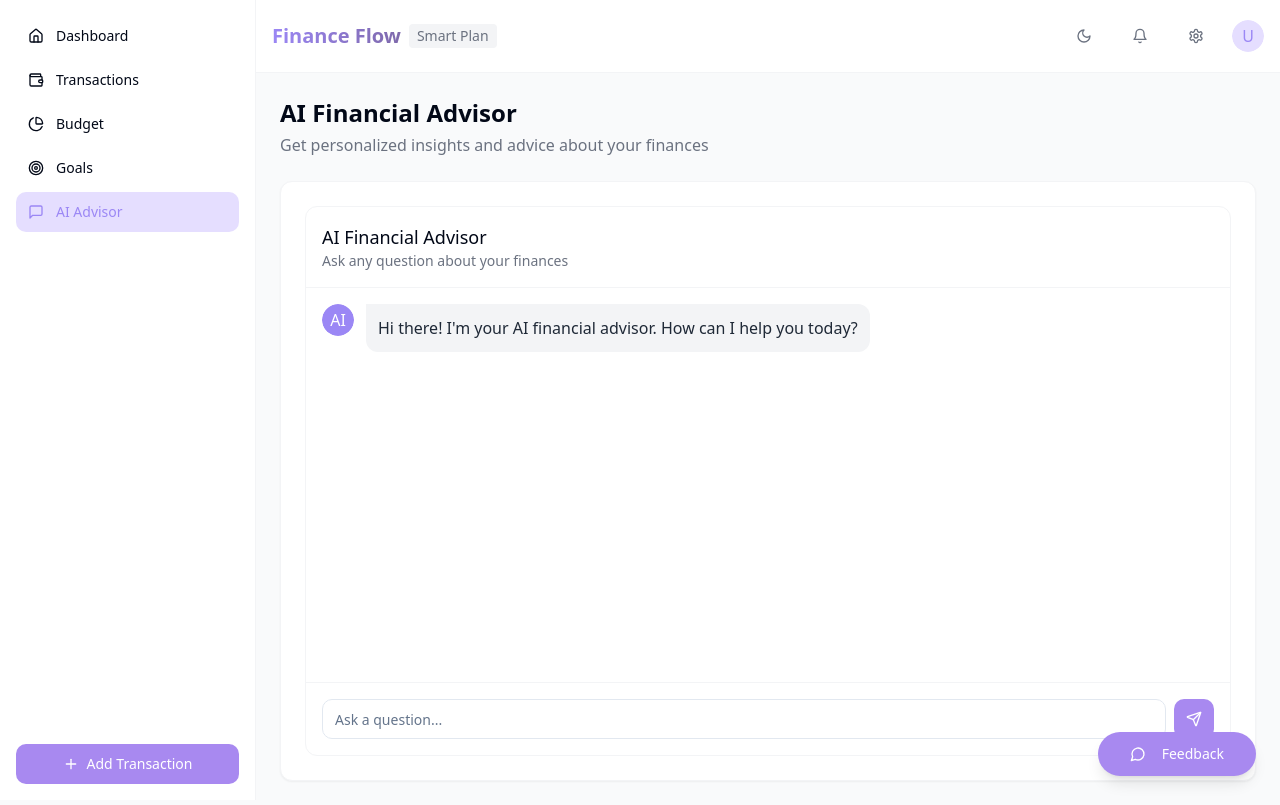
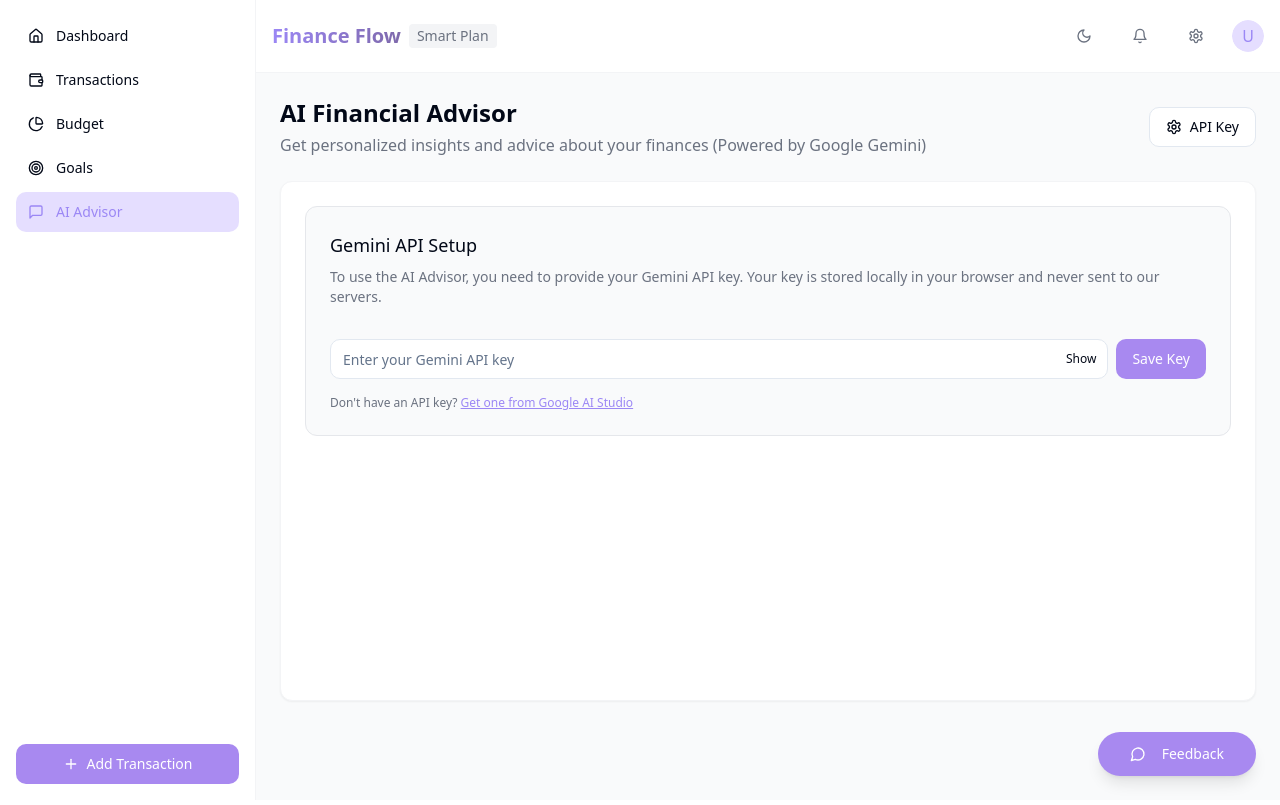
Before and after one commit to Gaurav-Bhatnagar-29/finance-flow-smart-plan, a React (Vite) app: page /advisor in a window 1280 px wide. Built offline with nearby package versions, Linux system fonts and the light colour scheme.

Commit message:
feat: Use Gemini API key for chatbot
Integrate Gemini API key for the AI advisor chatbot functionality.

```diff
--- /dev/null
+++ b/src/components/ai-advisor/api-key-setup.tsx
@@ -0,0 +1,59 @@
+
+import { useState } from "react";
+import { Button } from "@/components/ui/button";
+import { Input } from "@/components/ui/input";
+import { saveGeminiApiKey, hasGeminiApiKey, getGeminiApiKey } from "@/lib/gemini-service";
+import { toast } from "@/components/ui/sonner";
+
+export function ApiKeySetup({ onApiKeySet }: { onApiKeySet: () => void }) {
+  const [apiKey, setApiKey] = useState<string>(getGeminiApiKey() || "");
+  const [isVisible, setIsVisible] = useState<boolean>(false);
+
+  const handleSaveApiKey = () => {
+    if (!apiKey.trim()) {
+      toast.error("Please enter a valid API key");
+      return;
+    }
+
+    saveGeminiApiKey(apiKey.trim());
+    toast.success("API key saved successfully");
+    onApiKeySet();
+  };
+
+  return (
+    <div className="flex flex-col space-y-4 p-6 bg-gray-50 rounded-lg border border-gray-200">
+      <div>
+        <h3 className="text-lg font-medium mb-2">Gemini API Setup</h3>
+        <p className="text-sm text-gray-500 mb-4">
+          To use the AI Advisor, you need to provide your Gemini API key.
+          Your key is stored locally in your browser and never sent to our servers.
+        </p>
+      </div>
+
+      <div className="flex space-x-2">
+        <div className="relative flex-1">
+          <Input
+            type={isVisible ? "text" : "password"}
+            placeholder="Enter your Gemini API key"
+            value={apiKey}
+            onChange={(e) => setApiKey(e.target.value)}
+            className="pr-20"
+          />
+          <Button
+            variant="ghost"
+            type="button"
+            className="absolute right-0 top-0 h-full px-3 text-xs"
+            onClick={() => setIsVisible(!isVisible)}
+          >
+            {isVisible ? "Hide" : "Show"}
+          </Button>
+        </div>
+        <Button onClick={handleSaveApiKey}>Save Key</Button>
+      </div>
+
+      <div className="text-xs text-gray-500">
+        <p>Don't have an API key? <a href="https://aistudio.google.com/app/apikey" target="_blank" rel="noopener noreferrer" className="text-finance-purple underline">Get one from Google AI Studio</a></p>
+      </div>
+    </div>
+  );
+}
--- a/src/components/ai-advisor/chat-interface.tsx
+++ b/src/components/ai-advisor/chat-interface.tsx
@@ -1,9 +1,12 @@
 
-import { useState } from "react";
+import { useState, useRef, useEffect } from "react";
 import { Send } from "lucide-react";
 import { Button } from "@/components/ui/button";
 import { Input } from "@/components/ui/input";
 import { Avatar, AvatarFallback } from "@/components/ui/avatar";
+import { ApiKeySetup } from "@/components/ai-advisor/api-key-setup";
+import { generateGeminiResponse, hasGeminiApiKey } from "@/lib/gemini-service";
+import { toast } from "@/components/ui/sonner";
 
 type Message = {
   id: number;
@@ -15,7 +18,7 @@ type Message = {
 const initialMessages: Message[] = [
   {
     id: 1,
-    content: "Hi there! I'm your AI financial advisor. How can I help you today?",
+    content: "Hi there! I'm your AI financial advisor powered by Google Gemini. How can I help you today?",
     sender: "ai",
     timestamp: new Date(),
   },
@@ -24,13 +27,24 @@ const initialMessages: Message[] = [
 export function ChatInterface() {
   const [messages, setMessages] = useState<Message[]>(initialMessages);
   const [input, setInput] = useState("");
+  const [isProcessing, setIsProcessing] = useState(false);
+  const [hasApiKey, setHasApiKey] = useState(hasGeminiApiKey);
+  const messagesEndRef = useRef<HTMLDivElement>(null);
 
-  const handleSendMessage = () => {
-    if (!input.trim()) return;
+  const scrollToBottom = () => {
+    messagesEndRef.current?.scrollIntoView({ behavior: "smooth" });
+  };
+
+  useEffect(() => {
+    scrollToBottom();
+  }, [messages]);
+
+  const handleSendMessage = async () => {
+    if (!input.trim() || isProcessing) return;
 
     // Add user message
     const userMessage: Message = {
-      id: messages.length + 1,
+      id: Date.now(),
       content: input,
       sender: "user",
       timestamp: new Date(),
@@ -38,33 +52,40 @@ export function ChatInterface() {
 
     setMessages((prev) => [...prev, userMessage]);
     setInput("");
+    setIsProcessing(true);
 
-    // Simulate AI response
-    setTimeout(() => {
-      const aiResponses = [
-        "Based on your spending habits, I recommend cutting back on dining out expenses by 15%.",
-        "Looking at your budget, you could increase your savings rate from 10% to 15% without affecting your lifestyle.",
-        "You're doing well with your emergency fund! Consider allocating more toward your retirement savings next.",
-        "I've noticed you're approaching your shopping budget limit for this month. Just a friendly reminder!",
-      ];
-
-      const randomResponse = aiResponses[Math.floor(Math.random() * aiResponses.length)];
+    try {
+      // Get response from Gemini API
+      const response = await generateGeminiResponse(input);
 
       const aiMessage: Message = {
-        id: messages.length + 2,
-        content: randomResponse,
+        id: Date.now() + 1,
+        content: response,
         sender: "ai",
         timestamp: new Date(),
       };
 
       setMessages((prev) => [...prev, aiMessage]);
-    }, 1000);
+    } catch (error) {
+      console.error("Error getting AI response:", error);
+      toast.error(error instanceof Error ? error.message : "Failed to get AI response");
+    } finally {
+      setIsProcessing(false);
+    }
   };
+
+  const handleApiKeySet = () => {
+    setHasApiKey(true);
+  };
+
+  if (!hasApiKey) {
+    return <ApiKeySetup onApiKeySet={handleApiKeySet} />;
+  }
 
   return (
     <div className="flex flex-col h-full border border-gray-100 rounded-xl overflow-hidden bg-white">
       <div className="p-4 border-b border-gray-100">
-        <h3 className="text-lg font-medium">AI Financial Advisor</h3>
+        <h3 className="text-lg font-medium">AI Financial Advisor (Gemini)</h3>
         <p className="text-sm text-gray-500">Ask any question about your finances</p>
       </div>
 
@@ -97,6 +118,7 @@ export function ChatInterface() {
             )}
           </div>
         ))}
+        <div ref={messagesEndRef} />
       </div>
 
       <div className="p-4 border-t border-gray-100">
@@ -109,8 +131,13 @@ export function ChatInterface() {
               if (e.key === "Enter") handleSendMessage();
             }}
             className="flex-1"
+            disabled={isProcessing}
           />
-          <Button onClick={handleSendMessage} className="px-3">
+          <Button
+            onClick={handleSendMessage}
+            className="px-3"
+            disabled={isProcessing}
+          >
             <Send size={18} />
           </Button>
         </div>
--- /dev/null
+++ b/src/lib/gemini-service.ts
@@ -0,0 +1,68 @@
+
+import { toast } from "@/components/ui/sonner";
+
+// Gemini API configuration
+const GEMINI_API_URL = "https://generativelanguage.googleapis.com/v1beta/models/gemini-pro:generateContent";
+
+// Helper function to get API key from localStorage
+export const getGeminiApiKey = (): string | null => {
+  return localStorage.getItem("gemini-api-key");
+};
+
+// Helper function to save API key to localStorage
+export const saveGeminiApiKey = (apiKey: string): void => {
+  localStorage.setItem("gemini-api-key", apiKey);
+};
+
+// Helper function to check if API key exists
+export const hasGeminiApiKey = (): boolean => {
+  return !!getGeminiApiKey();
+};
+
+// Function to generate a response using Gemini API
+export const generateGeminiResponse = async (prompt: string): Promise<string> => {
+  const apiKey = getGeminiApiKey();
+
+  if (!apiKey) {
+    throw new Error("API key not found. Please set your Gemini API key.");
+  }
+
+  try {
+    const response = await fetch(`${GEMINI_API_URL}?key=${apiKey}`, {
+      method: "POST",
+      headers: {
+        "Content-Type": "application/json",
+      },
+      body: JSON.stringify({
+        contents: [
+          {
+            parts: [
+              {
+                text: `You are a helpful AI financial advisor. Provide concise, helpful advice about personal finances.
+
+                ${prompt}`
+              }
+            ]
+          }
+        ],
+        generationConfig: {
+          temperature: 0.7,
+          topK: 40,
+          topP: 0.95,
+          maxOutputTokens: 1024,
+        },
+      }),
+    });
+
+    if (!response.ok) {
+      const errorData = await response.json();
+      throw new Error(errorData.error?.message || "Failed to generate response");
+    }
+
+    const data = await response.json();
+    return data.candidates[0].content.parts[0].text || "Sorry, I couldn't generate a response.";
+  } catch (error) {
+    console.error("Error generating response:", error);
+    throw error;
+  }
+};
--- a/src/pages/advisor.tsx
+++ b/src/pages/advisor.tsx
@@ -1,16 +1,39 @@
 
 import { MainLayout } from "@/components/layout/main-layout";
 import { ChatInterface } from "@/components/ai-advisor/chat-interface";
+import { Button } from "@/components/ui/button";
+import { useState } from "react";
+import { ApiKeySetup } from "@/components/ai-advisor/api-key-setup";
+import { hasGeminiApiKey } from "@/lib/gemini-service";
+import { Settings } from "lucide-react";
 
 const Advisor = () => {
+  const [showApiKeySetup, setShowApiKeySetup] = useState(false);
+
   return (
     <MainLayout>
-      <div className="mb-6">
-        <h2 className="text-2xl font-bold mb-1">AI Financial Advisor</h2>
-        <p className="text-gray-500">Get personalized insights and advice about your finances</p>
+      <div className="mb-6 flex justify-between items-center">
+        <div>
+          <h2 className="text-2xl font-bold mb-1">AI Financial Advisor</h2>
+          <p className="text-gray-500">Get personalized insights and advice about your finances (Powered by Google Gemini)</p>
+        </div>
+        <Button
+          variant="outline"
+          onClick={() => setShowApiKeySetup(!showApiKeySetup)}
+          className="flex items-center gap-2"
+        >
+          <Settings size={16} />
+          API Key
+        </Button>
       </div>
 
-      <div className="bg-white rounded-xl shadow-sm border border-gray-100 p-6 h-[calc(100vh-200px)]">
+      {showApiKeySetup && (
+        <div className="mb-6">
+          <ApiKeySetup onApiKeySet={() => setShowApiKeySetup(false)} />
+        </div>
+      )}
+
+      <div className="bg-white rounded-xl shadow-sm border border-gray-100 p-6 h-[calc(100vh-280px)]">
         <ChatInterface />
       </div>
     </MainLayout>
```
